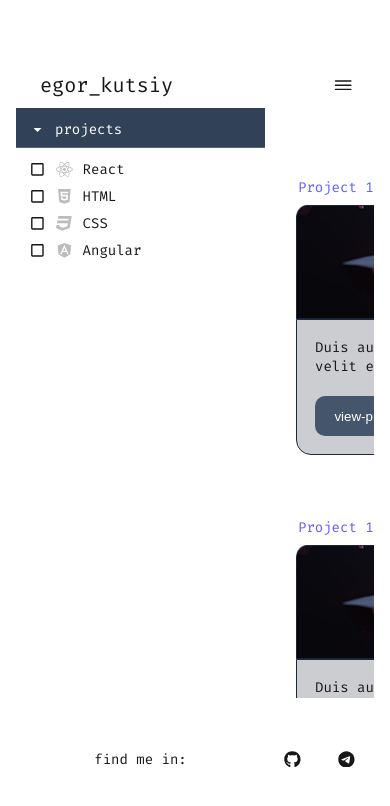
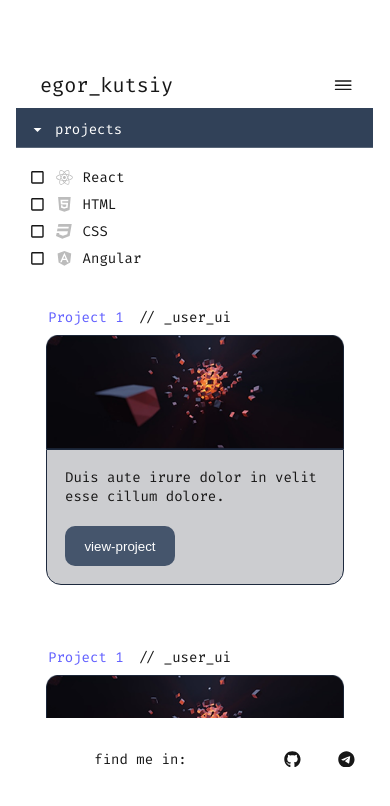
Before and after one commit to Kutsiy/NxWedApp, a Next.js app: page /projects in a window 390 px wide. Shown: the top 806 px of the page. Built offline with nearby package versions, Linux system fonts and the light colour scheme.

Commit message:
feat: added mobile style to project page

```diff
--- a/src/app/projects/page.module.scss
+++ b/src/app/projects/page.module.scss
@@ -4,6 +4,7 @@
     font-size: 1.25rem;
     width: 100%;
     height: 100%;
+    overflow-y: hidden;
   }
 
   &__menu {
@@ -61,8 +62,7 @@
 
     &_block {
       width: 100%;
-      height: 530px;
-      max-height: 100%;
+      height: 100%;
       margin: 20px 0px;
       padding: 10px 30px;
       display: flex;
@@ -84,4 +84,47 @@
       }
     }
   }
+
+  @media (max-width: 750px) {
+    &__wrapper {
+      flex-direction: column;
+      overflow: hidden;
+    }
+
+    &__menu {
+      overflow: hidden;
+      min-height: 160px;
+      max-height: 200px;
+
+      &_collapsed {
+        min-height: 40px;
+      }
+    }
+
+    &__content {
+      min-height: 550px;
+      margin: 10px 0;
+      overflow: hidden;
+      padding-bottom: 20px;
+      &_top {
+        display: none;
+      }
+
+      &_container {
+        padding: 0;
+      }
+
+      &_block {
+        max-height: 420px;
+        padding-bottom: 130px;
+        // height: auto;
+        align-items: center;
+        justify-content: center;
+
+        &_open {
+          max-height: 560px;
+        }
+      }
+    }
+  }
 }
--- a/src/app/projects/page.tsx
+++ b/src/app/projects/page.tsx
@@ -14,6 +14,7 @@ const ProjectsPage: NextPage = ({}) => {
   const [checkHtml, checkHtmlFunc] = useState(false);
   const [checkCss, checkCssFunc] = useState(false);
   const [checkAngular, checkAngularFunc] = useState(false);
+  const [mobileCollapse, changeMobileCollapse] = useState(true);
 
   function addOrRemoveToArray(val: string) {
     setFilterArray((prev) => {
@@ -35,8 +36,18 @@ const ProjectsPage: NextPage = ({}) => {
 
   return (
     <div className={styles.projects__wrapper}>
-      <div className={styles.projects__menu}>
-        <Dropdown title="projects" opened>
+      <div
+        className={`${styles.projects__menu} ${
+          !mobileCollapse ? styles.projects__menu_collapsed : ""
+        }`}
+      >
+        <Dropdown
+          title="projects"
+          opened={mobileCollapse}
+          grayTitleMobile={true}
+          height="40px"
+          onClick={() => changeMobileCollapse((val) => !val)}
+        >
           <DropCheck
             icon={<FaReact />}
             checkValue={checkReact}
@@ -91,7 +102,19 @@ const ProjectsPage: NextPage = ({}) => {
           )}
         </div>
         <div className={styles.projects__content_container}>
-          <div className={styles.projects__content_block}>
+          <div
+            className={`${styles.projects__content_block} ${
+              !mobileCollapse ? styles.projects__content_block_open : ""
+            }`}
+          >
+            <ProjectCard></ProjectCard>
+            <ProjectCard></ProjectCard>
+            <ProjectCard></ProjectCard>
+            <ProjectCard></ProjectCard>
+            <ProjectCard></ProjectCard>
+            <ProjectCard></ProjectCard>
+            <ProjectCard></ProjectCard>
+            <ProjectCard></ProjectCard>
             <ProjectCard></ProjectCard>
             <ProjectCard></ProjectCard>
             <ProjectCard></ProjectCard>
--- a/src/components/dropdown/dropdown.module.scss
+++ b/src/components/dropdown/dropdown.module.scss
@@ -6,14 +6,17 @@
   &__title {
     color: white;
     cursor: pointer;
+    z-index: 10;
 
     &_into {
       display: flex;
       gap: 8px;
+      z-index: 10;
     }
 
     &_sign {
       font-size: 1.7rem;
+      z-index: 10;
     }
   }
 
@@ -21,11 +24,25 @@
     display: flex;
     flex-direction: column;
     overflow: hidden;
+    z-index: 1;
 
     &_container {
       max-height: 100%;
-      overflow: hidden;
+      overflow-y: auto;
       transition: opacity 0.3s, max-height 0.2s;
+
+      &::-webkit-scrollbar {
+        width: 8px;
+      }
+
+      &::-webkit-scrollbar-thumb {
+        background-color: rgba(98, 116, 142, 1);
+        border-radius: 60px;
+      }
+
+      &::-webkit-scrollbar-track {
+        background-color: transparent;
+      }
     }
   }
 
@@ -35,8 +52,14 @@
   }
 
   @media (max-width: 750px) {
-    &__title {
+    &__mobile {
       background-color: rgba(49, 65, 88, 1);
+    }
+
+    &__elements {
+      &_container {
+        margin-top: 8px;
+      }
     }
   }
 }
--- a/src/components/dropdown/dropdown.tsx
+++ b/src/components/dropdown/dropdown.tsx
@@ -19,6 +19,8 @@ interface Props {
   topBorder?: boolean;
   opened?: boolean;
   fontSize?: "1.15rem" | "1.25rem";
+  grayTitleMobile?: boolean;
+  onClick?: () => void;
 }
 
 const Dropdown = ({
@@ -30,7 +32,9 @@ const Dropdown = ({
   type = "heavy",
   topBorder = false,
   opened = false,
+  grayTitleMobile = false,
   fontSize = "1.25rem",
+  onClick,
 }: Props) => {
   const [dropOpen, changeOpen] = useState(opened ? true : false);
   const Icon =
@@ -45,10 +49,14 @@ const Dropdown = ({
   return (
     <div
       className={styles.dropdown__container}
-      style={{ width: type === "light" ? "100%" : width }}
+      style={{
+        width: type === "light" ? "100%" : width,
+      }}
     >
       <div
-        className={styles.dropdown__title}
+        className={`${styles.dropdown__title} ${
+          grayTitleMobile ? styles.dropdown__mobile : ""
+        }`}
         style={{
           height: type === "light" ? "25px" : height,
           borderBottom: type === "light" ? "none" : "var(--glass-border)",
@@ -56,7 +64,12 @@ const Dropdown = ({
           padding: type === "light" ? "none" : "12px",
           fontSize,
         }}
-        onClick={() => changeOpen(!dropOpen)}
+        onClick={() => {
+          changeOpen(!dropOpen);
+          if (onClick) {
+            onClick();
+          }
+        }}
       >
         <span className={styles.dropdown__title_into}>
           <Icon className={styles.dropdown__title_sign} />
--- a/src/components/wrapper/wrapper.module.scss
+++ b/src/components/wrapper/wrapper.module.scss
@@ -0,0 +1,8 @@
+.content {
+  flex: 1;
+  overflow-y: auto;
+}
+
+.element {
+  flex-shrink: 0;
+}
--- a/src/components/wrapper/wrapper.tsx
+++ b/src/components/wrapper/wrapper.tsx
@@ -6,6 +6,7 @@ import Header from "@/components/header/header";
 import Footer from "@/components/footer/footer";
 import { useHeaderStore } from "@/stores/header/header-store-provider";
 import Menu from "../menu/menu";
+import styles from "./wrapper.module.scss";
 
 function Wrapper({ children }: { children: ReactNode }) {
   const menuIsOpen = useHeaderStore((state) => state.isOpen);
@@ -13,7 +14,9 @@ function Wrapper({ children }: { children: ReactNode }) {
   return (
     <Main>
       <Header />
-      <main>{menuIsOpen ? <Menu></Menu> : children}</main>
+      <main className={styles.content}>
+        {menuIsOpen ? <Menu></Menu> : children}
+      </main>
       <Footer />
     </Main>
   );
```
Also changed, not shown: src/app/contacts/page.tsx (+7 -2 lines).
